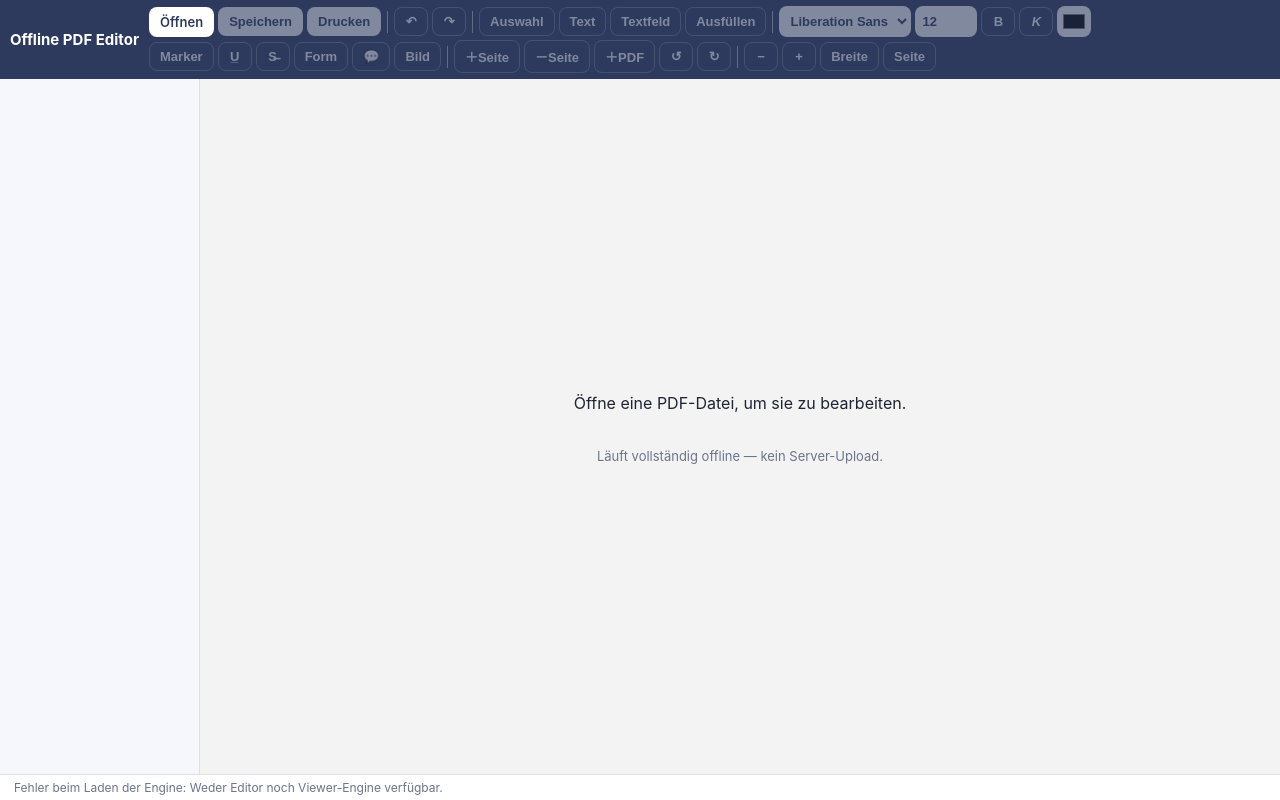
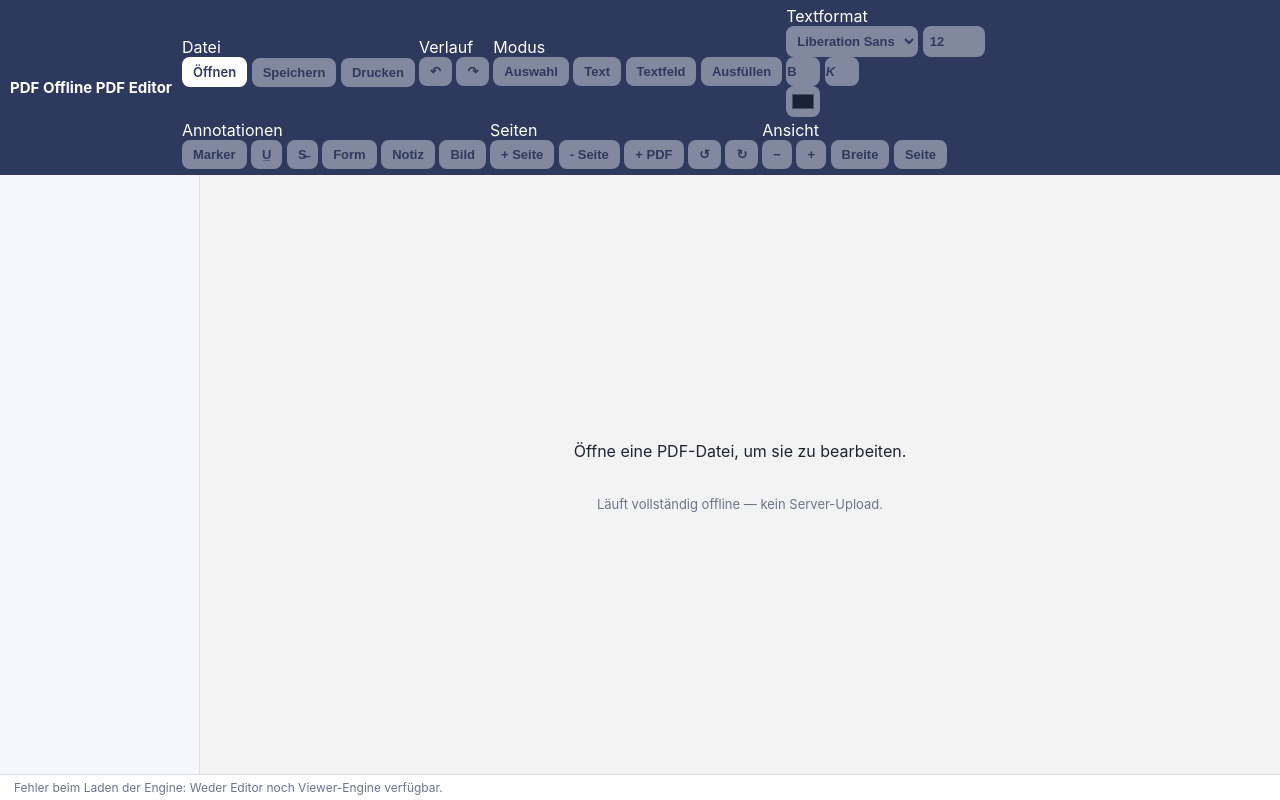
Before and after one commit to Philmenting/offline-pdf-reader, an Electron app: page public/index.html in a window 1280 px wide. Drawn offline with nearby package versions, Linux system fonts and the light colour scheme; some packages are replaced by stand-ins of ours; a script that the page names is missing.

Commit message:
Refine toolbar structure into compact ribbon groups

```diff
--- a/public/index.html
+++ b/public/index.html
@@ -8,36 +8,44 @@
 </head>
 <body>
   <header class="app-header">
-    <div class="brand">Offline PDF Editor</div>
+    <div class="brand">
+      <span class="brand-mark">PDF</span>
+      <span class="brand-title">Offline PDF Editor</span>
+    </div>
 
-    <!-- Two deliberate rows instead of one overflowing strip: row 1 = file /
-         history / text tools / formatting, row 2 = annotations / pages /
-         view. Rows still wrap on very narrow windows; never scrolls. -->
-    <div class="toolbar" id="toolbar">
-      <div class="toolbar-row">
-        <!-- File -->
-        <label class="btn" for="file-input" title="PDF öffnen (Strg+O)">Öffnen</label>
+    <div class="toolbar" id="toolbar" aria-label="Werkzeugleiste">
+      <div class="toolbar-row primary-row">
+        <div class="toolbar-group file-group" aria-label="Datei">
+          <span class="group-label">Datei</span>
+          <div class="group-controls">
+            <label class="btn primary-action" for="file-input" title="PDF öffnen (Strg+O)">Öffnen</label>
             <input id="file-input" type="file" accept="application/pdf" hidden>
             <button class="btn" id="btn-save" title="Bearbeitetes PDF speichern (Strg+S)" disabled>Speichern</button>
-        <button class="btn" id="btn-print" title="Drucken (Strg+P)" disabled>Drucken</button>
+            <button class="btn compact" id="btn-print" title="Drucken (Strg+P)" disabled>Drucken</button>
+          </div>
+        </div>
 
-        <span class="sep"></span>
+        <div class="toolbar-group history-group" aria-label="Verlauf">
+          <span class="group-label">Verlauf</span>
+          <div class="group-controls segmented">
+            <button class="btn icon-btn" data-tool="undo" title="Rückgängig" disabled>↶</button>
+            <button class="btn icon-btn" data-tool="redo" title="Wiederholen" disabled>↷</button>
+          </div>
+        </div>
 
-        <!-- History -->
-        <button class="btn ghost" data-tool="undo" title="Rückgängig" disabled>↶</button>
-        <button class="btn ghost" data-tool="redo" title="Wiederholen" disabled>↷</button>
+        <div class="toolbar-group mode-group" aria-label="Bearbeitungsmodus">
+          <span class="group-label">Modus</span>
+          <div class="group-controls segmented">
+            <button class="btn tool" data-tool="select" title="Auswählen / Hand" disabled>Auswahl</button>
+            <button class="btn tool" data-tool="edit-text" title="Text bearbeiten" disabled>Text</button>
+            <button class="btn tool" data-tool="textbox" title="Textfeld einfügen" disabled>Textfeld</button>
+            <button class="btn tool" data-tool="form-fill" title="Formular ausfüllen (Bearbeitung gesperrt, Felder ausfüllbar)" disabled>Ausfüllen</button>
+          </div>
+        </div>
 
-        <span class="sep"></span>
-
-        <!-- Edit tools (toggle group) -->
-        <button class="btn ghost tool" data-tool="select"    title="Auswählen / Hand" disabled>Auswahl</button>
-        <button class="btn ghost tool" data-tool="edit-text" title="Text bearbeiten" disabled>Text</button>
-        <button class="btn ghost tool" data-tool="textbox"   title="Textfeld einfügen" disabled>Textfeld</button>
-        <button class="btn ghost tool" data-tool="form-fill" title="Formular ausfüllen (Bearbeitung gesperrt, Felder ausfüllbar)" disabled>Ausfüllen</button>
-
-        <span class="sep"></span>
-
-        <!-- Text formatting -->
+        <div class="toolbar-group text-group" aria-label="Textformat">
+          <span class="group-label">Textformat</span>
+          <div class="group-controls text-controls">
             <select class="format-select" id="text-font-family" title="Schriftart" disabled>
               <option value="Liberation Sans">Liberation Sans</option>
               <option value="Liberation Serif">Liberation Serif</option>
@@ -53,38 +61,50 @@
               <option value="Courier New">Courier New</option>
             </select>
             <input class="format-size" id="text-font-size" type="number" min="6" max="96" step="0.5" value="12" title="Schriftgröße" disabled>
-        <button class="btn ghost format-toggle" id="text-bold" type="button" title="Fett" aria-pressed="false" disabled>B</button>
-        <button class="btn ghost format-toggle" id="text-italic" type="button" title="Kursiv" aria-pressed="false" disabled><i>K</i></button>
+            <div class="segmented inline-format">
+              <button class="btn icon-btn format-toggle" id="text-bold" type="button" title="Fett" aria-pressed="false" disabled>B</button>
+              <button class="btn icon-btn format-toggle" id="text-italic" type="button" title="Kursiv" aria-pressed="false" disabled><i>K</i></button>
+            </div>
             <label class="format-color-wrap" title="Textfarbe">
               <input type="color" id="text-color" value="#000000" disabled>
             </label>
           </div>
+        </div>
+      </div>
 
-      <div class="toolbar-row">
-        <!-- Annotations -->
-        <button class="btn ghost tool" data-tool="highlight" title="Markieren" disabled>Marker</button>
-        <button class="btn ghost tool" data-tool="underline" title="Unterstreichen" disabled>U̲</button>
-        <button class="btn ghost tool" data-tool="strikeout" title="Durchstreichen" disabled>S̶</button>
-        <button class="btn ghost tool" data-tool="shape"     title="Form (Rechteck)" disabled>Form</button>
-        <button class="btn ghost tool" data-tool="comment"   title="Kommentar" disabled>💬</button>
-        <button class="btn ghost tool" data-tool="image"     title="Bild einfügen" disabled>Bild</button>
+      <div class="toolbar-row secondary-row">
+        <div class="toolbar-group annotation-group" aria-label="Annotationen">
+          <span class="group-label">Annotationen</span>
+          <div class="group-controls segmented">
+            <button class="btn tool" data-tool="highlight" title="Markieren" disabled>Marker</button>
+            <button class="btn tool icon-btn" data-tool="underline" title="Unterstreichen" disabled>U̲</button>
+            <button class="btn tool icon-btn" data-tool="strikeout" title="Durchstreichen" disabled>S̶</button>
+            <button class="btn tool" data-tool="shape" title="Form (Rechteck)" disabled>Form</button>
+            <button class="btn tool" data-tool="comment" title="Kommentar" disabled>Notiz</button>
+            <button class="btn tool" data-tool="image" title="Bild einfügen" disabled>Bild</button>
+          </div>
+        </div>
 
-        <span class="sep"></span>
+        <div class="toolbar-group page-group" aria-label="Seiten">
+          <span class="group-label">Seiten</span>
+          <div class="group-controls segmented">
+            <button class="btn" data-tool="page-add" title="Seite hinzufügen" disabled>+ Seite</button>
+            <button class="btn" data-tool="page-remove" title="Seite löschen" disabled>- Seite</button>
+            <button class="btn" data-tool="pdf-append" title="Anderes PDF anhängen (Seiten ans Dokumentende)" disabled>+ PDF</button>
+            <button class="btn icon-btn" data-tool="rotate-left" title="Seite links drehen" disabled>↺</button>
+            <button class="btn icon-btn" data-tool="rotate-right" title="Seite rechts drehen" disabled>↻</button>
+          </div>
+        </div>
 
-        <!-- Pages -->
-        <button class="btn ghost" data-tool="page-add"    title="Seite hinzufügen" disabled>＋Seite</button>
-        <button class="btn ghost" data-tool="page-remove" title="Seite löschen" disabled>－Seite</button>
-        <button class="btn ghost" data-tool="pdf-append"  title="Anderes PDF anhängen (Seiten ans Dokumentende)" disabled>＋PDF</button>
-        <button class="btn ghost" data-tool="rotate-left" title="Seite links drehen" disabled>↺</button>
-        <button class="btn ghost" data-tool="rotate-right" title="Seite rechts drehen" disabled>↻</button>
-
-        <span class="sep"></span>
-
-        <!-- View -->
-        <button class="btn ghost" data-tool="zoom-out"  title="Verkleinern" disabled>−</button>
-        <button class="btn ghost" data-tool="zoom-in"   title="Vergrößern" disabled>+</button>
-        <button class="btn ghost" data-tool="fit-width" title="An Breite anpassen" disabled>Breite</button>
-        <button class="btn ghost" data-tool="fit-page"  title="Ganze Seite" disabled>Seite</button>
+        <div class="toolbar-group view-group" aria-label="Ansicht">
+          <span class="group-label">Ansicht</span>
+          <div class="group-controls segmented">
+            <button class="btn icon-btn" data-tool="zoom-out" title="Verkleinern" disabled>−</button>
+            <button class="btn icon-btn" data-tool="zoom-in" title="Vergrößern" disabled>+</button>
+            <button class="btn" data-tool="fit-width" title="An Breite anpassen" disabled>Breite</button>
+            <button class="btn" data-tool="fit-page" title="Ganze Seite" disabled>Seite</button>
+          </div>
+        </div>
       </div>
     </div>
   </header>
@@ -104,8 +124,8 @@
       <div id="search-bar" class="search-bar" hidden>
         <input id="search-input" type="text" placeholder="Suchen …" spellcheck="false">
         <span id="search-count" class="search-count">0/0</span>
-        <button id="search-prev"  class="search-btn" title="Vorheriger Treffer (Umschalt+Enter)">▲</button>
-        <button id="search-next"  class="search-btn" title="Nächster Treffer (Enter / F3)">▼</button>
+        <button id="search-prev" class="search-btn" title="Vorheriger Treffer (Umschalt+Enter)">▲</button>
+        <button id="search-next" class="search-btn" title="Nächster Treffer (Enter / F3)">▼</button>
         <button id="search-close" class="search-btn" title="Schließen (Esc)">✕</button>
       </div>
 
```
Lines whose indentation alone changed are shown as unchanged.
